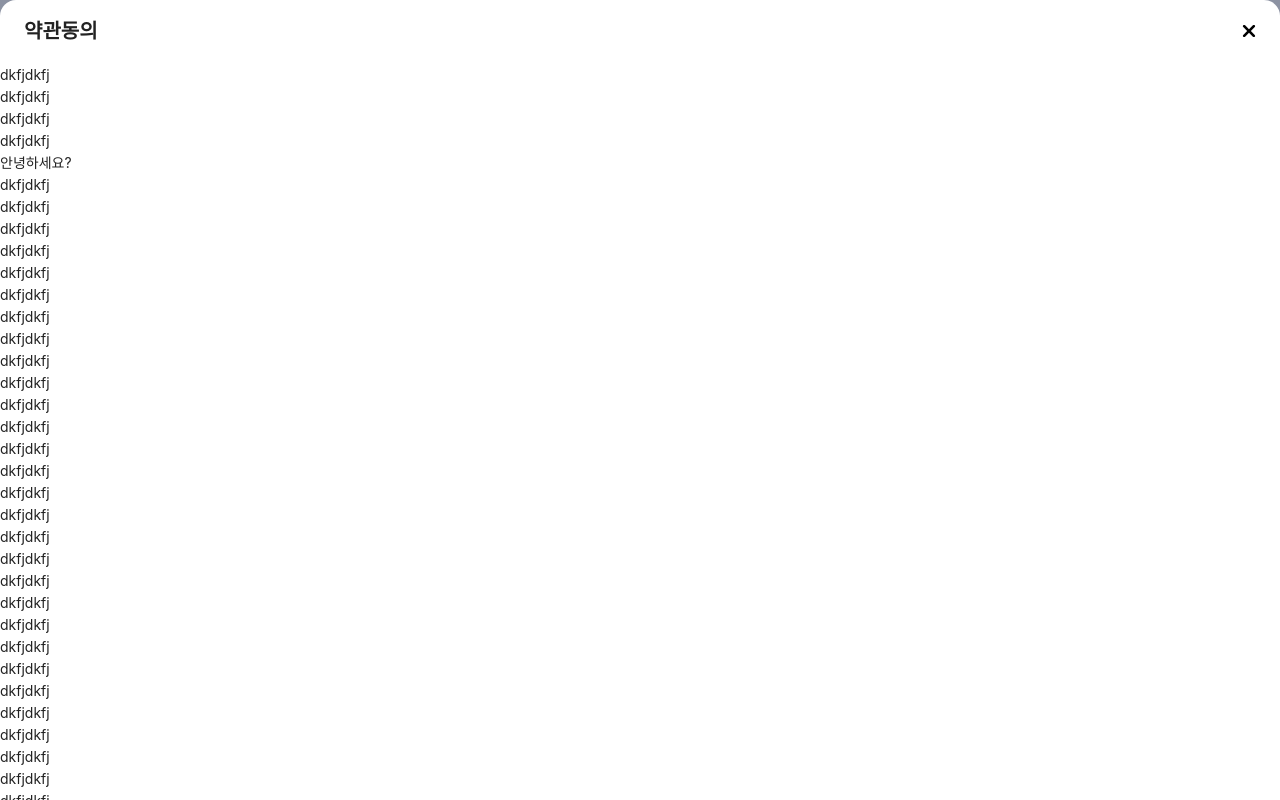
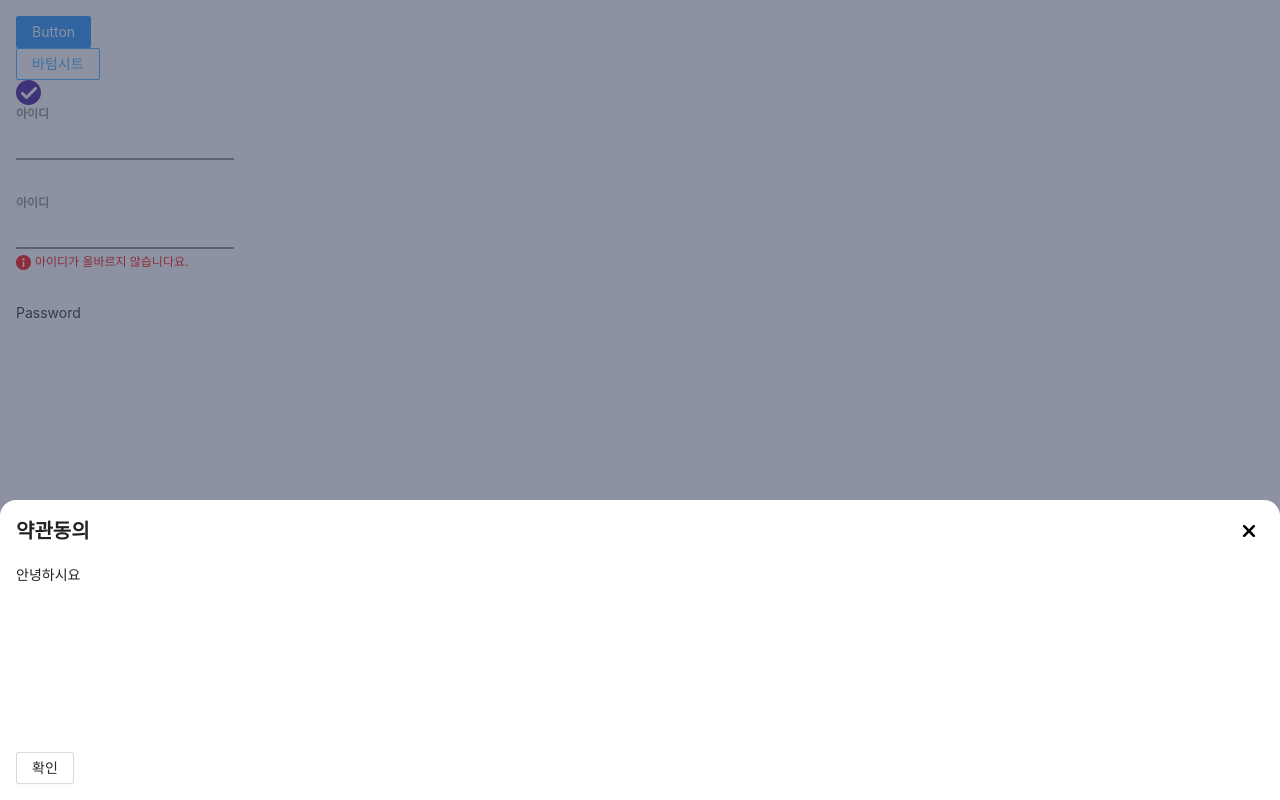
Before and after one commit to hhhhailey/react-component, a Next.js app: page / in a window 1280 px wide. Both pictures are taken after a click on the button "바텀시트". Built offline with nearby package versions, Linux system fonts and the light colour scheme.

Commit message:
feat: style added

```diff
--- a/components/modal/Modal.tsx
+++ b/components/modal/Modal.tsx
@@ -12,7 +12,6 @@ export interface ModalProps {
   onDismiss?: VoidFunction;
   closeable?: boolean;
 
-  w?: string | number;
   h?: string | number;
 }
 
@@ -22,7 +21,7 @@ export interface ModalContextProps {
 
 export const ModalContext = React.createContext<ModalContextProps | null>(null);
 
-const BottomSheet = ({ children, ...props }: ModalProps) => {
+const Modal: React.FC<ModalProps> = ({ children, ...props }) => {
   const headerRef = React.useRef<any>(null);
   const footerRef = React.useRef<any>(null);
   const {
@@ -42,8 +41,8 @@ const BottomSheet = ({ children, ...props }: ModalProps) => {
     props.open && (
       <StyledWrap>
         <StyledOverlay onClick={toggleOverlay} unmount={unmount} />
-        <StyledBottomSheetContainer>
-          <StyledBottomSheet unmount={unmount}>
+        <StyledModalContainer h={props.h}>
+          <StyledModal unmount={unmount}>
             {props.header && (
               <StyledHeader ref={headerRef}>{props.header}</StyledHeader>
             )}
@@ -60,16 +59,16 @@ const BottomSheet = ({ children, ...props }: ModalProps) => {
             {props.footer && (
               <StyledFooter ref={footerRef}> {props.footer}</StyledFooter>
             )}
-          </StyledBottomSheet>
-        </StyledBottomSheetContainer>
+          </StyledModal>
+        </StyledModalContainer>
       </StyledWrap>
     )
   );
 };
 
-export default BottomSheet;
+export default Modal;
 
-BottomSheet.defaultProps = {
+Modal.defaultProps = {
   open: false,
   closeable: true,
 };
@@ -100,18 +99,34 @@ const StyledOverlay = styled.div<{ unmount?: boolean }>`
   ${(p) => (p.unmount ? activeFadeIn : activeFadeOut)}
 `;
 
-const StyledBottomSheetContainer = styled.div`
+const StyledModalContainer = styled.div<{ h?: string | number }>`
   z-index: 150;
   position: fixed;
   left: 0;
   bottom: 0;
   width: 100%;
+
+  height: ${(p) => (typeof p.h === "number" ? p.h + "px" : p.h)};
+`;
+
+const StyledModal = styled.div<{ unmount?: boolean }>`
+  display: flex;
+  flex-direction: column;
+  justify-content: space-between;
+  width: 100%;
+  height: 100%;
+  padding: 0 16px 16px 16px;
+  border-top-left-radius: 16px;
+  border-top-right-radius: 16px;
+  background-color: white;
+
+  transform-origin: bottom;
+  ${(p) => (p.unmount ? activeClose : activeOpen)}
 `;
 
 const StyledHeader = styled.div`
   display: flex;
   align-items: center;
-  padding: 16px 24px;
   height: 64px;
   font-size: 20px;
   font-weight: 700;
@@ -122,24 +137,17 @@ const StyledScroll = styled.div<{
   headerHeight: number;
   footerHeight: number;
 }>`
+  flex: 1;
   max-height: ${(p) => p.maxHeight - p.headerHeight - p.footerHeight}px;
   overflow-y: scroll;
   -webkit-overflow-scrolling: auto;
 `;
 
-const StyledContent = styled.div``;
-
-const StyledBottomSheet = styled.div<{ unmount?: boolean }>`
+const StyledContent = styled.div`
   display: flex;
   flex-direction: column;
-  justify-content: space-between;
-  width: 100%;
-  height: 100%;
-  border-top-left-radius: 16px;
-  border-top-right-radius: 16px;
-  background-color: white;
-  transform-origin: bottom;
-  ${(p) => (p.unmount ? activeClose : activeOpen)}
+  align-items: flex-start;
+  justify-content: flex-start;
 `;
 
 const StyledFooter = styled.div``;
--- a/pages/index.tsx
+++ b/pages/index.tsx
@@ -46,57 +46,9 @@ export default function Home() {
         open={openBottomSheet}
         onDismiss={() => setOpenBottomSheet(false)}
         header={"약관동의"}
+        footer={<Button>확인</Button>}
+        h={300}
       >
-        <div>dkfjdkfj</div>
-        <div>dkfjdkfj</div>
-        <div>dkfjdkfj</div>
-        <div>dkfjdkfj</div>
-        <div>안녕하세요?</div>
-        <div>dkfjdkfj</div>
-        <div>dkfjdkfj</div>
-        <div>dkfjdkfj</div>
-        <div>dkfjdkfj</div>
-        <div>dkfjdkfj</div>
-        <div>dkfjdkfj</div>
-        <div>dkfjdkfj</div>
-        <div>dkfjdkfj</div>
-        <div>dkfjdkfj</div>
-        <div>dkfjdkfj</div>
-        <div>dkfjdkfj</div>
-        <div>dkfjdkfj</div>
-        <div>dkfjdkfj</div>
-        <div>dkfjdkfj</div>
-        <div>dkfjdkfj</div>
-        <div>dkfjdkfj</div>
-        <div>dkfjdkfj</div>
-        <div>dkfjdkfj</div>
-        <div>dkfjdkfj</div>
-        <div>dkfjdkfj</div>
-        <div>dkfjdkfj</div>
-        <div>dkfjdkfj</div>
-        <div>dkfjdkfj</div>
-        <div>dkfjdkfj</div>
-        <div>dkfjdkfj</div>
-        <div>dkfjdkfj</div>
-        <div>dkfjdkfj</div>
-        <div>dkfjdkfj</div>
-        <div>dkfjdkfj</div>
-        <div>dkfjdkfj</div>
-        <div>dkfjdkfj</div>
-        <div>dkfjdkfj</div>
-        <div>dkfjdkfj</div>
-        <div>dkfjdkfj</div>
-        <div>dkfjdkfj</div>
-        <div>dkfjdkfj</div>
-        <div>dkfjdkfj</div>
-        <div>dkfjdkfj</div>
-        <div>dkfjdkfj</div>
-        <div>dkfjdkfj</div>
-        <div>dkfjdkfj</div>
-        <div>dkfjdkfj</div>
-        <div>dkfjdkfj</div>
-        <div>dkfjdkfj</div>
-        <div>dkfjdkfj</div>
         <div>안녕하시요</div>
       </BottomSheet>
     </View>
```
